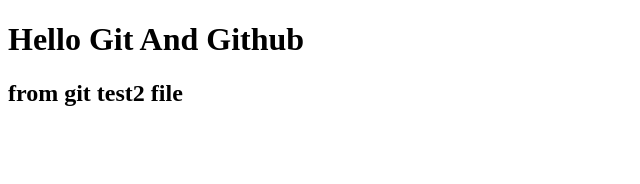
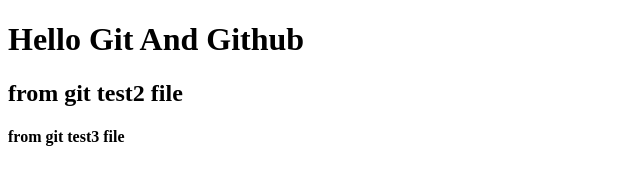
Before and after one commit to Arjun059/githubtest, a plain HTML site: page Index.html in a window 1280 px wide. Shown: the whole page, without its empty margins (0-640 px from the left). Drawn offline with Linux system fonts and the light colour scheme.

Commit message:
from gittest3 file

```diff
--- a/Index.html
+++ b/Index.html
@@ -9,5 +9,6 @@
 <body>
     <h1>Hello Git And Github</h1>
     <h2>from git test2 file</h2>
+    <h4>from git test3 file </h4>
 </body>
 </html>
```
